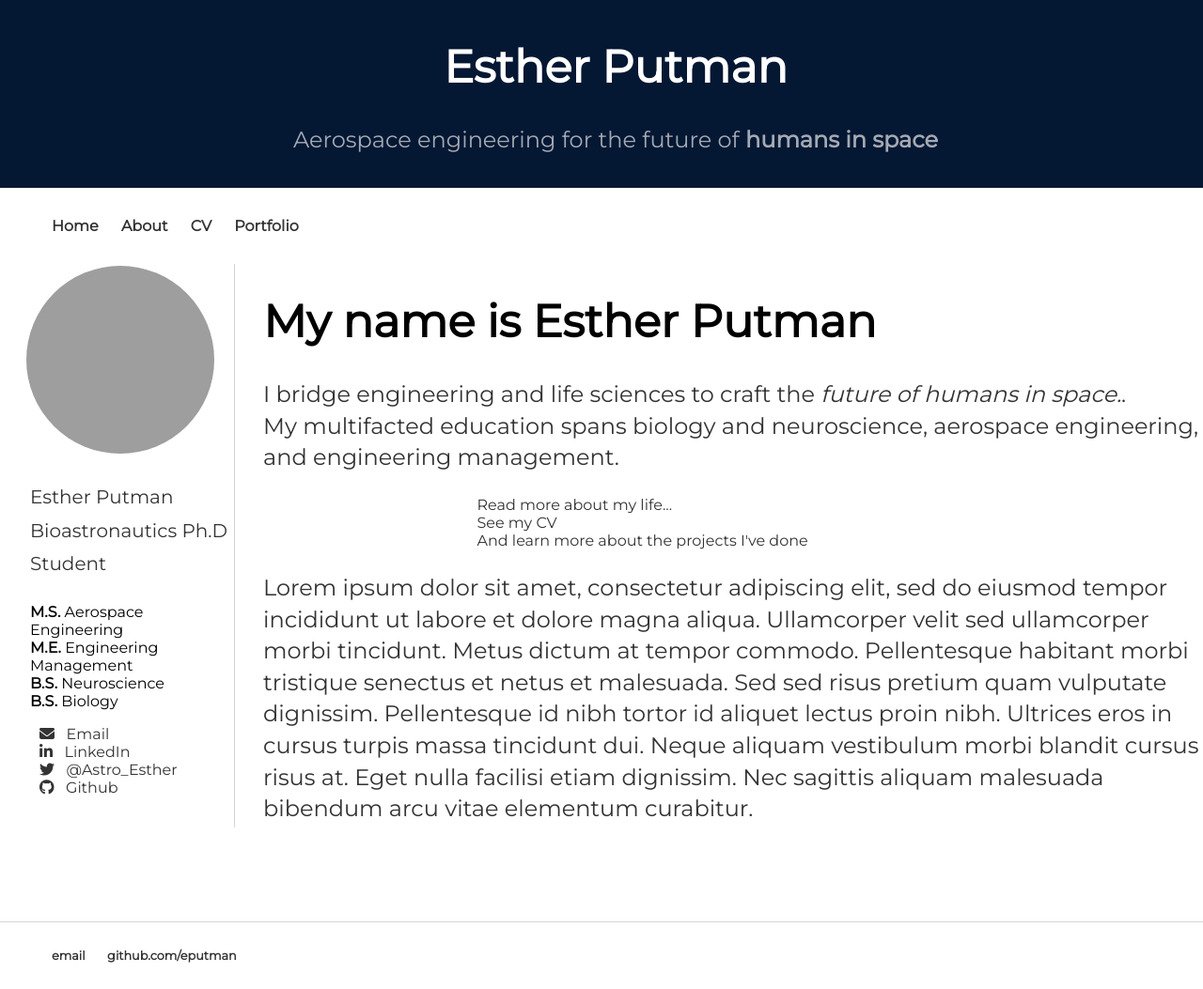
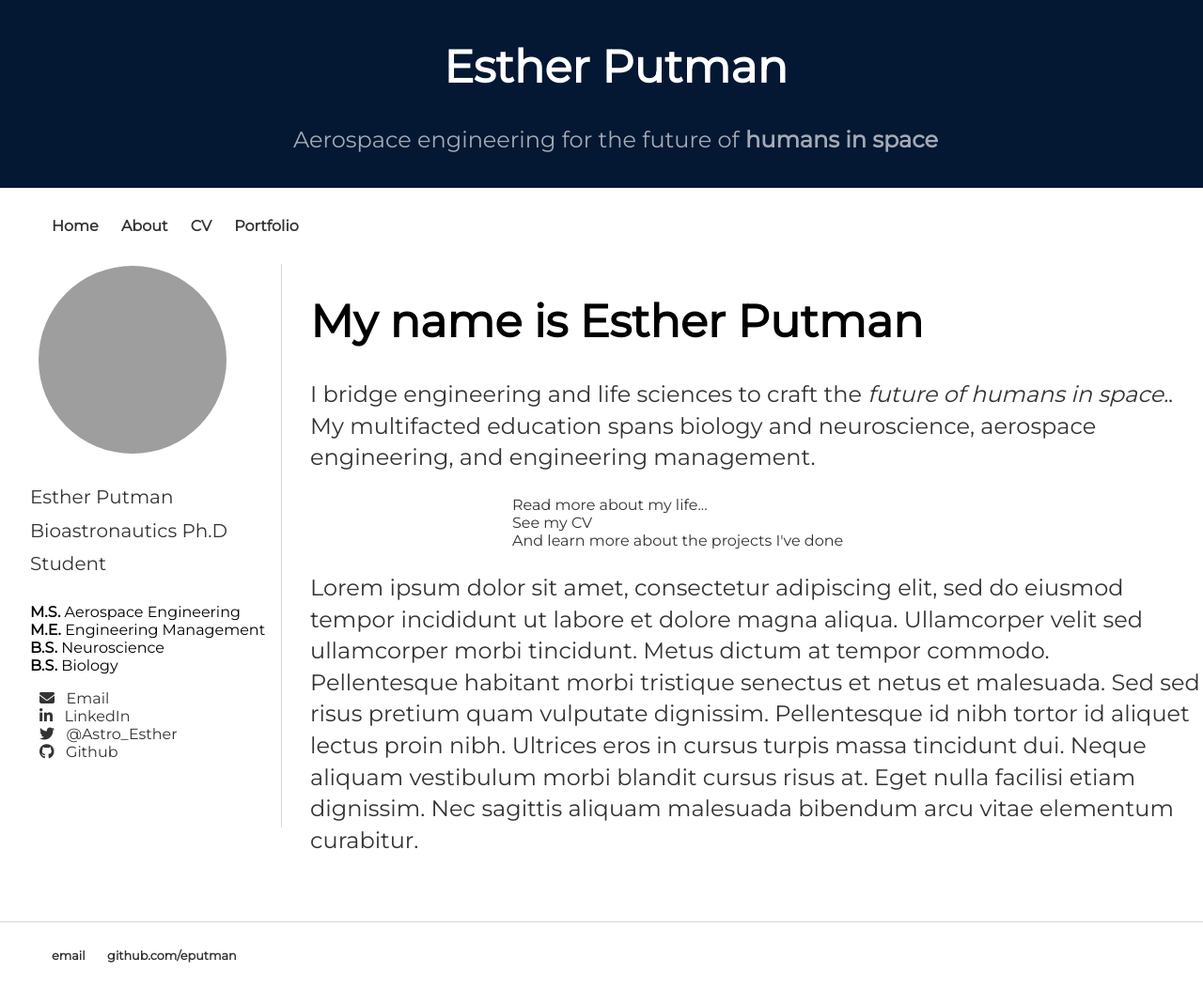
Before and after one commit to eputman/eputman.github.io, a Jekyll site: the page built from index.html, in a window 1280 px wide and 1053 px high. Shown: the whole window at 94% size. Built offline with Jekyll 4.4.1, drawn with Linux system fonts in a browser that asks for light colours; nearby versions of some CDN libraries; grey boxes are pictures that could not be loaded.

Commit message:
Update main.css

```diff
--- a/css/main.css
+++ b/css/main.css
@@ -115,8 +115,8 @@ ul.posts li {
      position: sticky;
      top: 0.5em;
      border-right: 1px solid #d5d5d5;
-     width: 250px;
-     min-width: 250px;
+     width: 300px;
+     min-width: 300px;
      height: 600px;
      background: #ffffff;
      padding: 2px;
```
